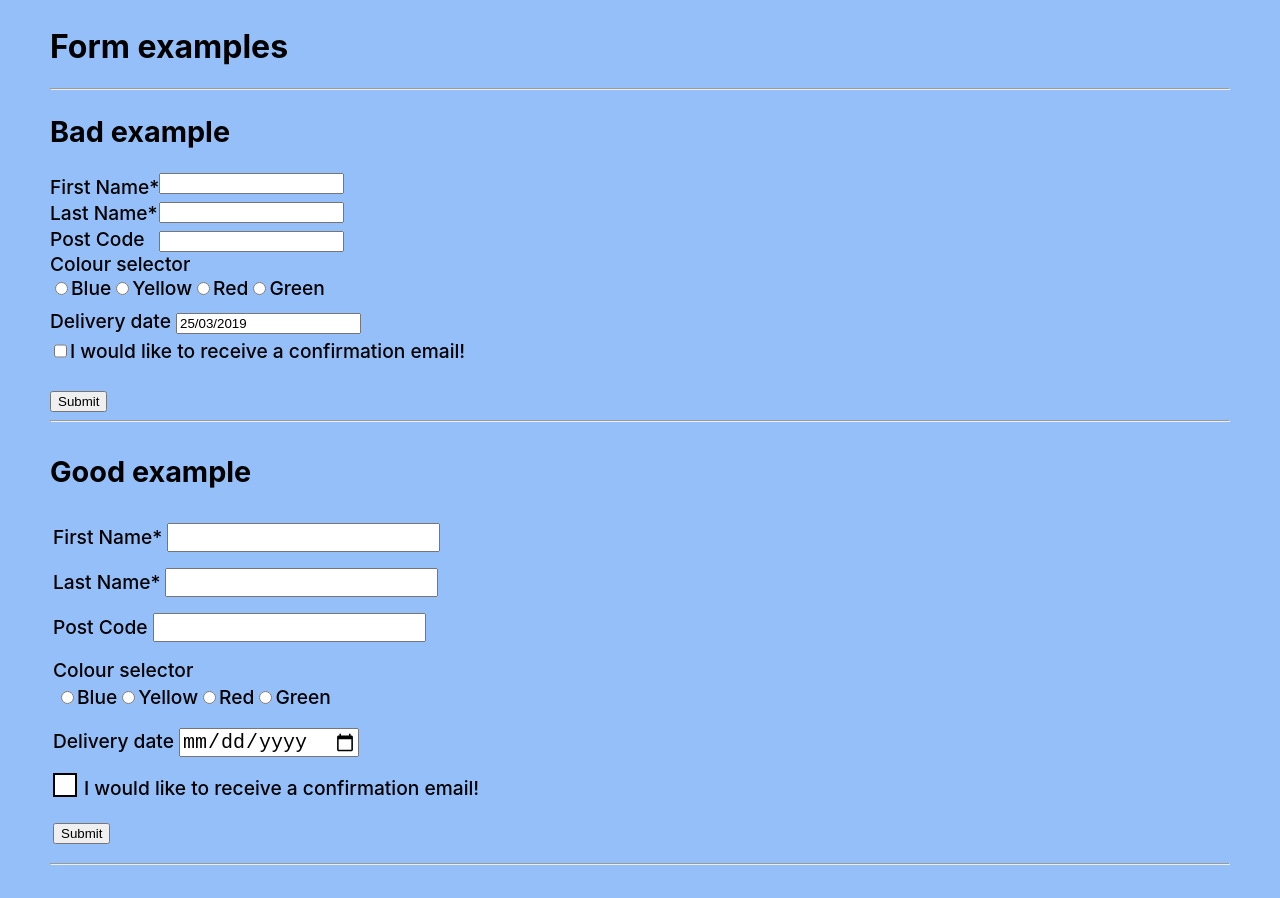
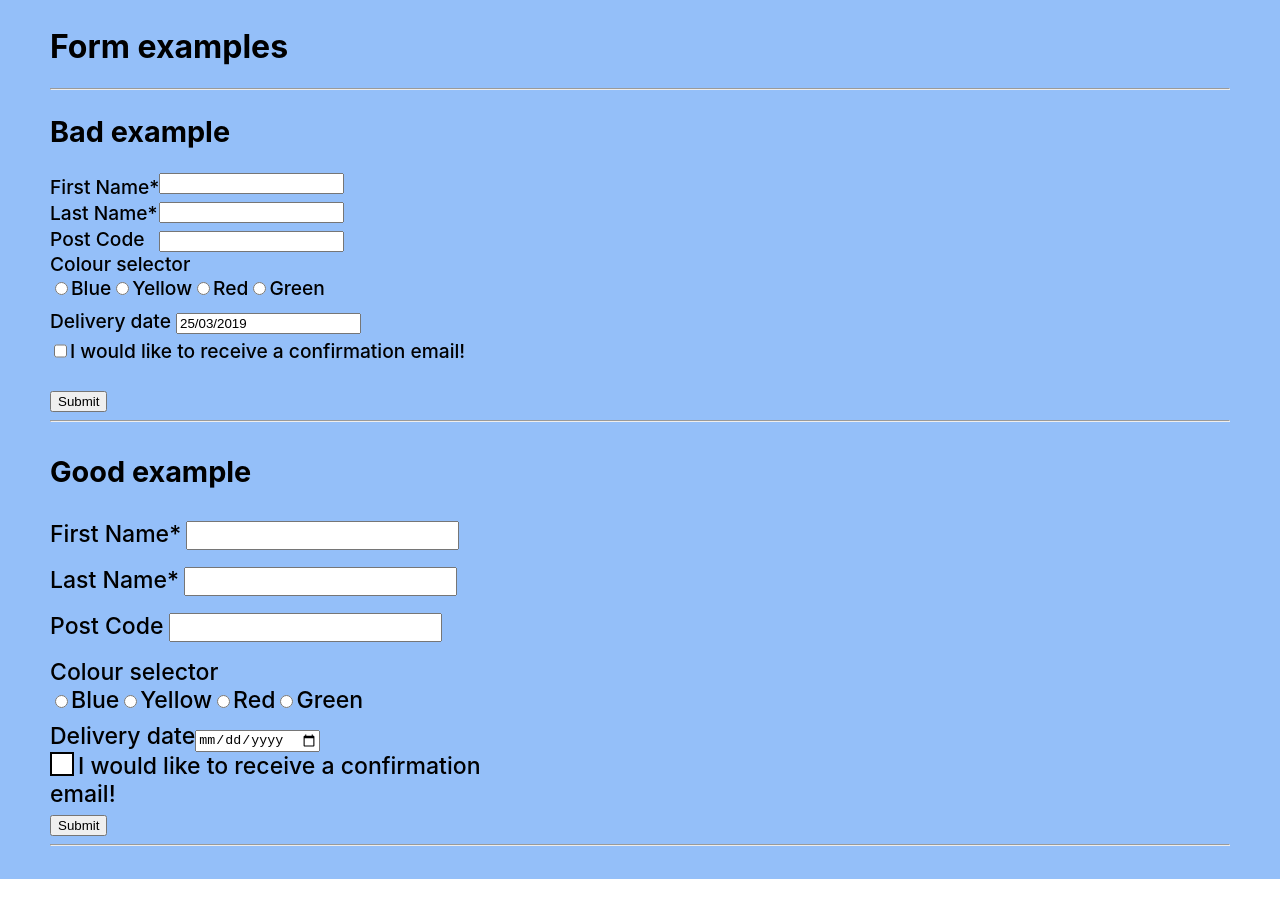
Before and after one commit to fstorm/websitefromhell, a React app: page / in a window 1280 px wide. Built offline with nearby package versions, Linux system fonts and the light colour scheme.

Commit message:
The great Good Form refacotring

```diff
--- a/src/FormGood.js
+++ b/src/FormGood.js
@@ -1,7 +1,5 @@
 import React from 'react';
 import './FormGood.scss';
-import FormElement from "./components/FormElement";
-import Input from "./components/Input";
 
 const formGood = () => {
 
@@ -29,7 +27,6 @@ const formGood = () => {
     if (e.keyCode === 9) {
           e.preventDefault();
       }
-
     // ESCAPE
     if (e.keyCode === 27) {
       closeModal();
@@ -37,23 +34,17 @@ const formGood = () => {
   };
 
   return (
-    <div className='form__elements-wrapper'>
-      <FormElement className='form__element' labelText='First Name'>
-        <Input type='text' required={true}/>
-      </FormElement>
-      <FormElement className='form__element' labelText='Last Name'>
-        <Input ariaLabel='Last Name' type='text' required={true}/>
-      </FormElement>
-      <FormElement className='form__element' labelText='Post Code'>
-        <Input ariaLabel='Post Code' type='text' required={false}/>
-      </FormElement>
-      <div className="form-element--wrapper">
+    <div className="form--good">
+      <div className="form__element-wrapper"><label className="form__element">First Name<span aria-hidden="true">*</span><input type='text' aria-required="true"/></label></div>
+      <div className="form__element-wrapper"><label className="form__element">Last Name<span aria-hidden="true">*</span><input type='text' aria-required="true"/></label></div>
+      <div className="form__element-wrapper"><label className="form__element">Post Code<input type='text' aria-required="false"/></label></div>
+      <div className="form__element-wrapper">
         <label id="radio_label">Colour selector</label>
-        <div className='radiobutton-group' role='radiogroup' aria-labelledby="radio_label">
-          <label><input id="radio--blue" type='radio' name='color-radio'/>Blue</label>
-          <label><input id="radio--yellow" type='radio' value="yellow" name='color-radio'/>Yellow</label>
-          <label><input id="radio--red" type='radio' value='red' name='color-radio'/>Red</label>
-          <label><input id="radio--green" type='radio' value='green' name='color-radio'/>Green</label>
+        <div className='radio-button-group' role='radiogroup' aria-labelledby="radio_label">
+          <label><input id="radio-button--blue" type='radio' name='color-radio'/>Blue</label>
+          <label><input id="radio-button--yellow" type='radio' value="yellow" name='color-radio'/>Yellow</label>
+          <label><input id="radio-button--red" type='radio' value='red' name='color-radio'/>Red</label>
+          <label><input id="radio-button--green" type='radio' value='green' name='color-radio'/>Green</label>
         </div>
       </div>
       <div className="form-element--wrapper">
@@ -67,12 +58,12 @@ const formGood = () => {
         </div>
       </div>
       <div className="form-element--wrapper">
-        <button className="submit-button--good" aria-label="Submit" onClick={handleSubmitClick}>Submit</button>
+        <button className="submit-button--good" aria-label="Submit information" onClick={handleSubmitClick}>Submit</button>
       </div>
-      <div className="modal--good" role="dialog" aria-labelledby="login">
-        <h1 id="login">TEMPTITLE</h1>
-        <div className="field">
-          <p>TEMPBODY</p>
+      <div className="modal--good" role="dialog" aria-labelledby="modal-title" aria-describedby="modal-body">
+        <h1 id="modal-title">Success</h1>
+        <div className="modal-body">
+          <p>Your application has been received!</p>
         </div>
         <button className="close-button--good" aria-label="Close modal" onClick={handleCloseClick}>Close</button>
       </div>
--- a/src/FormGood.scss
+++ b/src/FormGood.scss
@@ -1,6 +1,11 @@
-.form--good {
+@mixin form($name: 'form') {
+  .#{$name} {
+
+    &--good {
       display: flex;
+      justify-content: center;
       flex-direction: column;
+      width: 300px;
       font-size: larger;
       font-weight: 500;
 
@@ -17,28 +22,25 @@
       *:focus {
         outline: 3px solid orange;
       }
-
-  div {
-    padding: 3px;
     }
 
-  .form-element--wrapper {
+    &__element {
+      &-wrapper {
         padding: 8px 0;
         width: 500px;
+        //background-color: purple;
         input {
           margin-left: 5px;
           font-size: 20px;
         }
       }
-
-  .form__elements-wrapper {
-    display: flex;
-    justify-content: center;
-    flex-direction: column;
-    width: 300px;
+    }
+  }
 }
 
-  .checkbox-wrapper {
+@mixin checkbox($name: 'checkbox') {
+  .#{$name} {
+    &-wrapper {
       position: relative;
       width: 500px;
 
@@ -55,12 +57,11 @@
         outline: 3px solid orange;
       }
 
-
       label {
         margin-left: 28px;
       }
 
-    input+label::before {
+      input + label::before {
         border: 2px solid;
         content: "";
         height: 20px;
@@ -92,12 +93,11 @@
       }
     }
   }
-
-.form__element {
-  max-width: 100%;
 }
 
-.modal--good {
+@mixin modal($name: 'modal') {
+  .#{$name} {
+    &--good {
       border-radius: 4px;
       margin-left: auto;
       margin-right: auto;
@@ -111,8 +111,7 @@
       width: 500px;
       display: none;
     }
-
-.modal-overlay--good {
+    &-overlay--good {
       width: 100%;
       height: 100%;
       z-index: 2; /* places the modalOverlay between the main page and the modal dialog */
@@ -125,3 +124,9 @@
       margin: 0;
       padding: 0;
     }
+  }
+}
+
+@include form;
+@include checkbox;
+@include modal;
```
Lines whose indentation alone changed are shown as unchanged.
